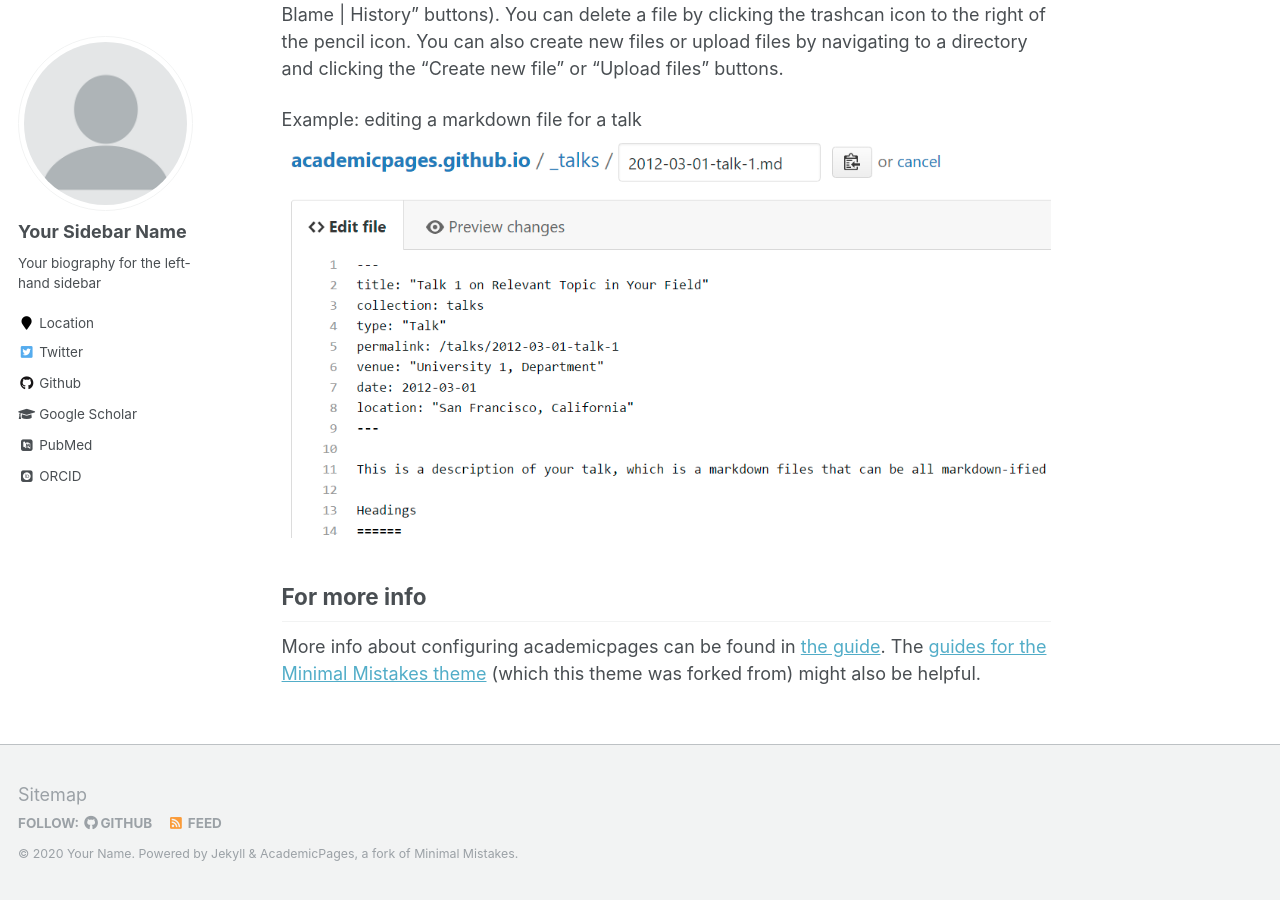
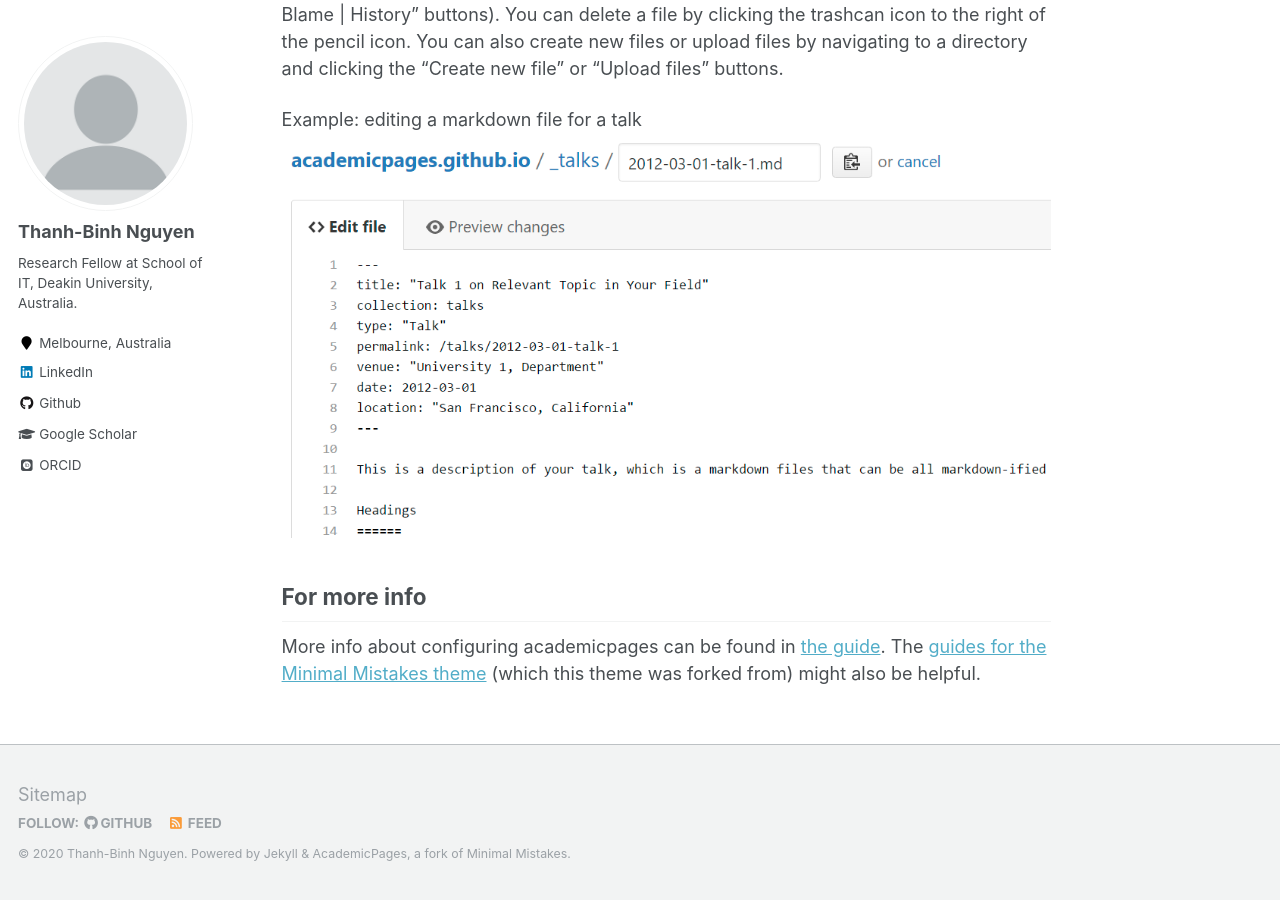
Before and after one commit to binh-ml/binh-ml.github.io, a Jekyll site: the page built from _pages/about.md, in a window 1280 px wide and 900 px high, scrolled down 2463 px. Built offline with Jekyll 4.4.1, drawn with Linux system fonts in a browser that asks for light colours; some web fonts are replaced; some of the changed text lies outside the part shown.

Commit message:
Setup site-wide configuration

```diff
--- a/_config.yml
+++ b/_config.yml
@@ -7,13 +7,13 @@
 
 # Site Settings
 locale                   : "en-US"
-title                    : "Your Name / Site Title"
+title                    : "Thanh-Binh Nguyen"
 title_separator          : "-"
-name                     : &name "Your Name"
-description              : &description "personal description"
-url                      : https://academicpages.github.io # the base hostname & protocol for your site e.g. "https://mmistakes.github.io"
+name                     : &name "Thanh-Binh Nguyen"
+description              : &description "Researh Fellow at Deakin University"
+url                      : https://binh-ml.github.io # the base hostname & protocol for your site e.g. "https://mmistakes.github.io"
 baseurl                  : "" # the subpath of your site, e.g. "/blog"
-repository               : "academicpages/academicpages.github.io"
+repository               : "binh-ml.github.io"
 teaser                   :  # filename of teaser fallback teaser image placed in /images/, .e.g. "500x300.png"
 breadcrumbs              : false # true, false (default)
 words_per_minute         : 160
@@ -80,13 +80,13 @@ analytics:
 
 # Site Author
 author:
-  name             : "Your Sidebar Name"
+  name             : "Thanh-Binh Nguyen"
   avatar           : "profile.png"
-  bio              : "Your biography for the left-hand sidebar"
-  location         : "Location"
+  bio              : "Research Fellow at School of IT, Deakin University, Australia."
+  location         : "Melbourne, Australia"
   employer         :
-  pubmed           : "https://www.ncbi.nlm.nih.gov/pubmed/?term=john+snow"
-  googlescholar    : "http://yourfullgooglescholarurl.com"
+  pubmed           :
+  googlescholar    : "https://scholar.google.com/citations?user=5HgEhtQAAAAJ&hl=en"
   email            :
   researchgate     :  # example: "https://www.researchgate.net/profile/yourprofile"
   uri              :
@@ -96,20 +96,20 @@ author:
   flickr           :
   facebook         :
   foursquare       :
-  github           : "academicpages"
+  github           : "binh-ml"
   google_plus      :
   keybase          :
   instagram        :
   impactstory      : #"https://profiles.impactstory.org/u/xxxx-xxxx-xxxx-xxxx"
   lastfm           :
-  linkedin         :
-  orcid            : "http://orcid.org/yourorcidurl"
+  linkedin         : "thanh-binh-nguyen-50339741"
+  orcid            : "https://orcid.org/0000-0003-4527-8826"
   pinterest        :
   soundcloud       :
   stackoverflow    : # http://stackoverflow.com/users/123456/username
   steam            :
   tumblr           :
-  twitter          : "replacethistwitterhandle"
+  twitter          :
   vine             :
   weibo            :
   xing             :
@@ -255,7 +255,7 @@ sass:
 permalink: /:categories/:title/
 # paginate: 5 # amount of posts to show
 # paginate_path: /page:num/
-timezone: America/Los_Angeles # http://en.wikipedia.org/wiki/List_of_tz_database_time_zones
+timezone: Australia/Melbourne # http://en.wikipedia.org/wiki/List_of_tz_database_time_zones
 
 
 # Plugins
```
